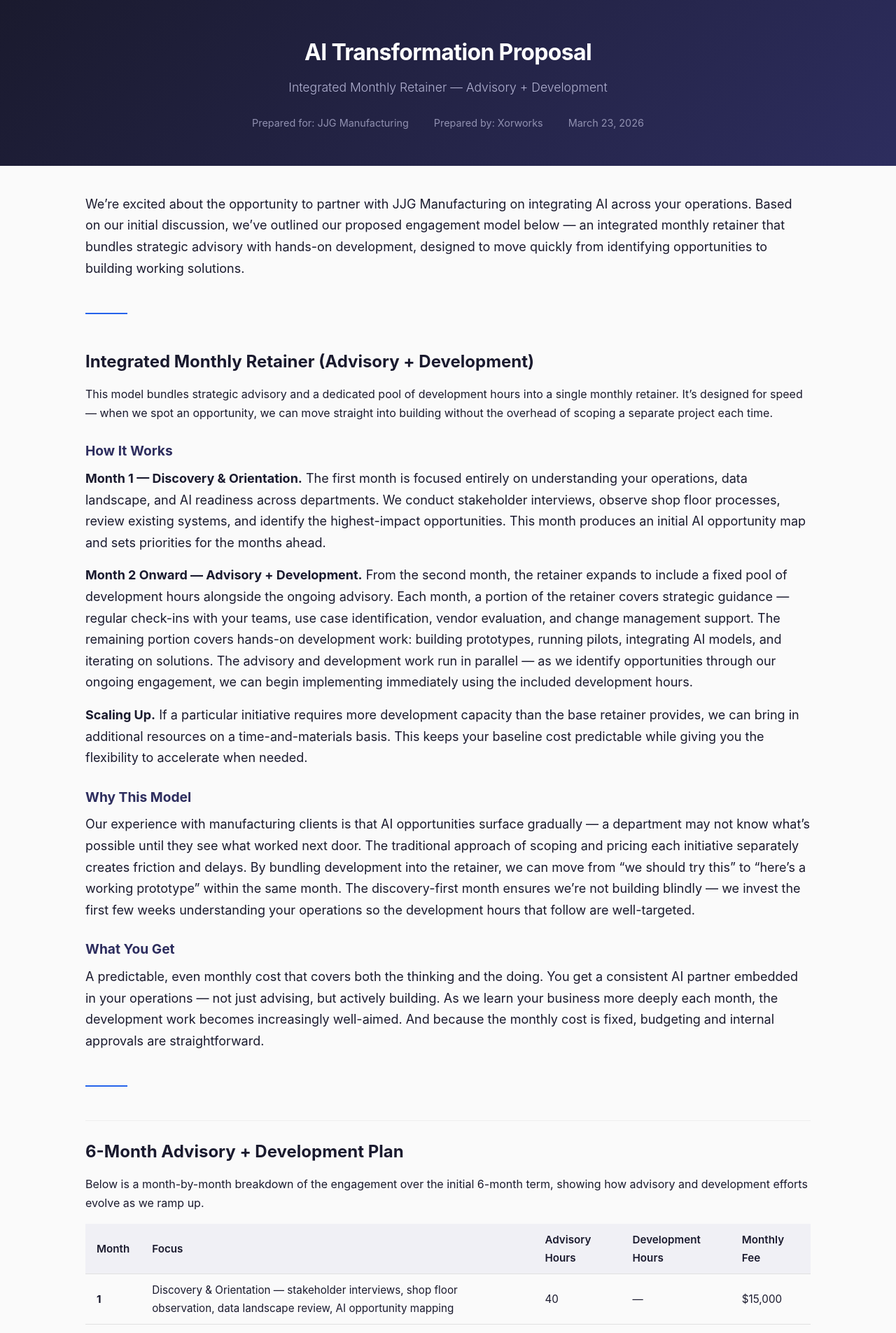
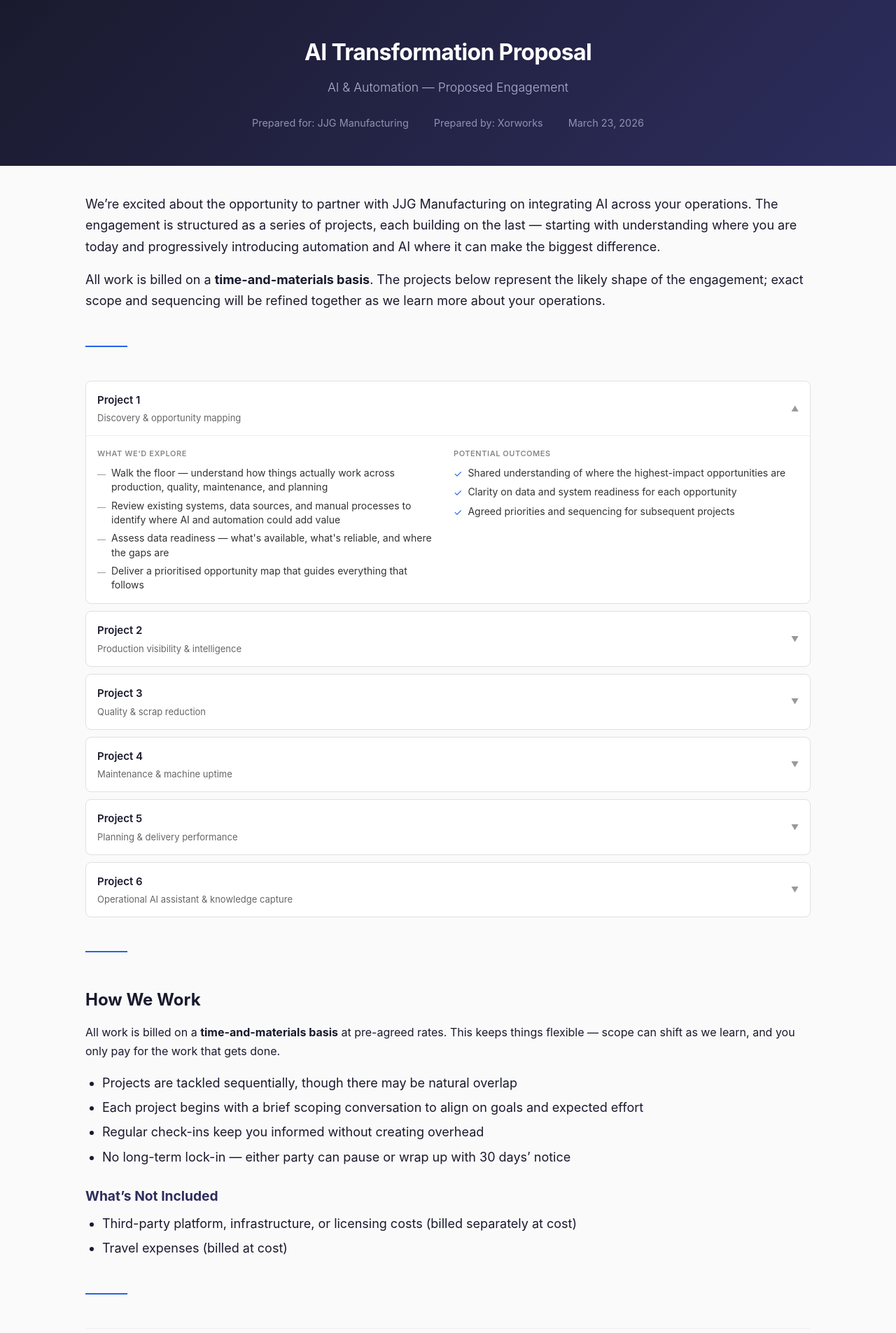
Before and after one commit to xorbh/jjg-proposal, a Jekyll site: the page built from index.md, in a window 1280 px wide. Shown: the top 1905 px of the page at 70% size. Built offline with Jekyll 4.4.1, drawn with Linux system fonts in a browser that asks for light colours; some of the changed text lies outside the part shown.

Commit message:
Restructure proposal as project-based T&M engagement
- Replace monthly retainer model with 6 expandable project cards
- Use interactive HTML component matching kwartz format
- Keep scope and outcomes intentionally broad (T&M, not fixed fee)
- Projects: discovery, production visibility, quality/scrap, maintenance,
  planning/delivery, AI assistant & knowledge capture

Co-Authored-By: Claude Opus 4.6 (1M context) <noreply@anthropic.com>

```diff
--- a/_layouts/default.html
+++ b/_layouts/default.html
@@ -131,7 +131,7 @@
 <body>
   <header>
     <div class="site-title">{{ site.title }}</div>
-    <div class="site-description">Integrated Monthly Retainer — Advisory + Development</div>
+    <div class="site-description">AI & Automation — Proposed Engagement</div>
     <div class="meta">
       <span>Prepared for: JJG Manufacturing</span>
       <span>Prepared by: Xorworks</span>
--- a/index.md
+++ b/index.md
@@ -3,73 +3,198 @@ layout: default
 title: AI Transformation Engagement
 ---
 
-We're excited about the opportunity to partner with JJG Manufacturing on integrating AI across your operations. Based on our initial discussion, we've outlined our proposed engagement model below — an integrated monthly retainer that bundles strategic advisory with hands-on development, designed to move quickly from identifying opportunities to building working solutions.
+We're excited about the opportunity to partner with JJG Manufacturing on integrating AI across your operations. The engagement is structured as a series of projects, each building on the last — starting with understanding where you are today and progressively introducing automation and AI where it can make the biggest difference.
+
+All work is billed on a **time-and-materials basis**. The projects below represent the likely shape of the engagement; exact scope and sequencing will be refined together as we learn more about your operations.
 
 ---
 
-## Integrated Monthly Retainer (Advisory + Development)
+<style>
+  .proj-timeline { display: flex; flex-direction: column; gap: 10px; margin-top: 1.5rem; }
+  .proj-row { border: 1px solid #e0e0e0; border-radius: 8px; overflow: hidden; transition: box-shadow .15s; background: #fff; }
+  .proj-row:hover { box-shadow: 0 0 0 1.5px #bbb; }
+  .proj-header { display: flex; align-items: center; justify-content: space-between; gap: 12px; padding: 14px 16px; cursor: pointer; user-select: none; }
+  .proj-label { font-size: 15px; font-weight: 600; color: #1a1a2e; }
+  .proj-theme { font-size: 13px; color: #666; margin-top: 2px; }
+  .chevron { font-size: 11px; color: #999; transition: transform .2s; flex-shrink: 0; }
+  .proj-row.open .chevron { transform: rotate(180deg); }
+  .proj-details { display: none; border-top: 1px solid #eee; padding: 16px; }
+  .proj-row.open .proj-details { display: block; }
+  .details-grid { display: grid; grid-template-columns: 1fr 1fr; gap: 16px; }
+  .detail-block h4 { font-size: 11px; font-weight: 600; color: #888; text-transform: uppercase; letter-spacing: .05em; margin-bottom: 8px; }
+  .detail-list { display: flex; flex-direction: column; gap: 6px; }
+  .detail-item { display: flex; align-items: flex-start; gap: 8px; font-size: 14px; color: #333; line-height: 1.45; }
+  @media (max-width: 540px) { .details-grid { grid-template-columns: 1fr; } }
+</style>
 
-This model bundles strategic advisory and a dedicated pool of development hours into a single monthly retainer. It's designed for speed — when we spot an opportunity, we can move straight into building without the overhead of scoping a separate project each time.
+<div class="proj-timeline" id="timeline"></div>
 
-### How It Works
+<script>
+const projects = [
+  {
+    label: "Project 1",
+    theme: "Discovery & opportunity mapping",
+    advisory: [
+      "Walk the floor — understand how things actually work across production, quality, maintenance, and planning",
+      "Review existing systems, data sources, and manual processes to identify where AI and automation could add value",
+      "Assess data readiness — what's available, what's reliable, and where the gaps are",
+      "Deliver a prioritised opportunity map that guides everything that follows",
+    ],
+    outcomes: [
+      "Shared understanding of where the highest-impact opportunities are",
+      "Clarity on data and system readiness for each opportunity",
+      "Agreed priorities and sequencing for subsequent projects",
+    ]
+  },
+  {
+    label: "Project 2",
+    theme: "Production visibility & intelligence",
+    advisory: [
+      "Explore how production data could be surfaced more effectively — yield, scrap, cycle times, operator performance",
+      "Identify opportunities for AI-driven insights such as anomaly detection, trend analysis, or predictive alerts",
+      "Evaluate what can be built with existing data versus what would require new instrumentation",
+    ],
+    outcomes: [
+      "Better visibility into what's happening on the shop floor in near real-time",
+      "Early identification of production issues before they compound",
+      "Foundation for more advanced AI applications downstream",
+    ]
+  },
+  {
+    label: "Project 3",
+    theme: "Quality & scrap reduction",
+    advisory: [
+      "Investigate patterns in scrap and rework data — where losses are concentrated and what drives them",
+      "Explore whether predictive models could flag at-risk batches or processes before defects occur",
+      "Consider how quality data could be fed back into planning and operator guidance",
+    ],
+    outcomes: [
+      "Deeper understanding of root causes behind scrap and quality issues",
+      "Potential for meaningful reduction in material waste and rework costs",
+      "Tighter feedback loop between quality outcomes and production decisions",
+    ]
+  },
+  {
+    label: "Project 4",
+    theme: "Maintenance & machine uptime",
+    advisory: [
+      "Review current maintenance practices — how issues are logged, how preventive schedules are managed, where breakdowns cause the most disruption",
+      "Assess whether machine and sensor data could support condition-based or predictive maintenance approaches",
+      "Explore ways to reduce unplanned downtime through smarter scheduling and alerting",
+    ],
+    outcomes: [
+      "More proactive approach to maintenance, less firefighting",
+      "Potential reduction in unplanned downtime and associated production losses",
+      "Better allocation of maintenance resources based on actual machine condition",
+    ]
+  },
+  {
+    label: "Project 5",
+    theme: "Planning & delivery performance",
+    advisory: [
+      "Look at how production planning, scheduling, and delivery commitments could be better informed by real-time data",
+      "Explore AI-assisted forecasting and scheduling to improve on-time delivery",
+      "Identify bottlenecks and capacity constraints that are difficult to see with current tools",
+    ],
+    outcomes: [
+      "More realistic and adaptive production schedules",
+      "Improved on-time delivery performance and customer confidence",
+      "Better forward visibility for leadership on capacity and commitments",
+    ]
+  },
+  {
+    label: "Project 6",
+    theme: "Operational AI assistant & knowledge capture",
+    advisory: [
+      "Explore how an AI assistant could help teams access information, answer operational questions, and surface relevant data across systems",
+      "Consider how institutional knowledge — tribal knowledge, SOPs, historical decisions — could be captured and made accessible",
+      "Define what ongoing support and evolution looks like beyond the initial engagement",
+    ],
+    outcomes: [
+      "Faster access to the right information for people across the organisation",
+      "Reduced dependency on key individuals for operational knowledge",
+      "Clear view of ROI from the engagement and a roadmap for what comes next",
+    ]
+  }
+];
 
-**Month 1 — Discovery & Orientation.** The first month is focused entirely on understanding your operations, data landscape, and AI readiness across departments. We conduct stakeholder interviews, observe shop floor processes, review existing systems, and identify the highest-impact opportunities. This month produces an initial AI opportunity map and sets priorities for the months ahead.
+function render() {
+  const tl = document.getElementById('timeline');
+  projects.forEach((p, i) => {
+    const div = document.createElement('div');
+    div.className = 'proj-row';
+    div.id = 'row-' + i;
+    div.innerHTML = `
+      <div class="proj-header" onclick="toggle(${i})">
+        <div>
+          <div class="proj-label">${p.label}</div>
+          <div class="proj-theme">${p.theme}</div>
+        </div>
+        <div class="chevron">▼</div>
+      </div>
+      <div class="proj-details">
+        <div class="details-grid">
+          <div class="detail-block">
+            <h4>What we'd explore</h4>
+            <div class="detail-list">
+              ${p.advisory.map(a => `
+                <div class="detail-item">
+                  <span style="color:#999;margin-top:3px;font-size:12px">—</span>
+                  <span>${a}</span>
+                </div>
+              `).join('')}
+            </div>
+          </div>
+          <div class="detail-block">
+            <h4>Potential outcomes</h4>
+            <div class="detail-list">
+              ${p.outcomes.map(o => `
+                <div class="detail-item">
+                  <span style="color:#2563eb;font-size:14px;margin-top:1px">&#10003;</span>
+                  <span>${o}</span>
+                </div>
+              `).join('')}
+            </div>
+          </div>
+        </div>
+      </div>
+    `;
+    tl.appendChild(div);
+  });
+}
 
-**Month 2 Onward — Advisory + Development.** From the second month, the retainer expands to include a fixed pool of development hours alongside the ongoing advisory. Each month, a portion of the retainer covers strategic guidance — regular check-ins with your teams, use case identification, vendor evaluation, and change management support. The remaining portion covers hands-on development work: building prototypes, running pilots, integrating AI models, and iterating on solutions. The advisory and development work run in parallel — as we identify opportunities through our ongoing engagement, we can begin implementing immediately using the included development hours.
+function toggle(i) {
+  document.getElementById('row-' + i).classList.toggle('open');
+}
 
-**Scaling Up.** If a particular initiative requires more development capacity than the base retainer provides, we can bring in additional resources on a time-and-materials basis. This keeps your baseline cost predictable while giving you the flexibility to accelerate when needed.
-
-### Why This Model
-
-Our experience with manufacturing clients is that AI opportunities surface gradually — a department may not know what's possible until they see what worked next door. The traditional approach of scoping and pricing each initiative separately creates friction and delays. By bundling development into the retainer, we can move from "we should try this" to "here's a working prototype" within the same month. The discovery-first month ensures we're not building blindly — we invest the first few weeks understanding your operations so the development hours that follow are well-targeted.
-
-### What You Get
-
-A predictable, even monthly cost that covers both the thinking and the doing. You get a consistent AI partner embedded in your operations — not just advising, but actively building. As we learn your business more deeply each month, the development work becomes increasingly well-aimed. And because the monthly cost is fixed, budgeting and internal approvals are straightforward.
+render();
+document.getElementById('row-0').classList.add('open');
+</script>
 
 ---
 
-## 6-Month Advisory + Development Plan
+## How We Work
 
-Below is a month-by-month breakdown of the engagement over the initial 6-month term, showing how advisory and development efforts evolve as we ramp up.
+All work is billed on a **time-and-materials basis** at pre-agreed rates. This keeps things flexible — scope can shift as we learn, and you only pay for the work that gets done.
 
-| Month | Focus | Advisory Hours | Development Hours | Monthly Fee |
-|-------|-------|---------------|-------------------|-------------|
-| **1** | Discovery & Orientation — stakeholder interviews, shop floor observation, data landscape review, AI opportunity mapping | 40 | — | $15,000 |
-| **2** | Priority use case selection, solution architecture, first prototype kickoff | 20 | 60 | $25,000 |
-| **3** | Prototype delivery, pilot validation against operational metrics, second use case scoping | 16 | 80 | $28,000 |
-| **4** | Pilot refinement, production integration planning, operator training design | 16 | 80 | $28,000 |
-| **5** | Production deployment of first solution, second pilot build, monitoring & feedback loops | 12 | 100 | $32,000 |
-| **6** | Second solution deployment, optimization of live systems, roadmap for next phase | 12 | 100 | $32,000 |
-| | | | **6-Month Total** | **$160,000** |
-
-### What's Included
-
-- **Advisory:** Strategic guidance, use case identification, vendor evaluation, change management support, regular check-ins with department heads and leadership
-- **Development:** Prototyping, data pipeline setup, AI model integration, pilot builds, production deployment, operator training materials, monitoring setup
-- **Deliverables:** AI opportunity map (Month 1), pilot evaluation reports, production deployment documentation, monthly progress reports
+- Projects are tackled sequentially, though there may be natural overlap
+- Each project begins with a brief scoping conversation to align on goals and expected effort
+- Regular check-ins keep you informed without creating overhead
+- No long-term lock-in — either party can pause or wrap up with 30 days' notice
 
 ### What's Not Included
 
-- Third-party AI/ML platform or infrastructure costs (e.g., cloud compute, API fees)
+- Third-party platform, infrastructure, or licensing costs (billed separately at cost)
 - Travel expenses (billed at cost)
-- Development hours beyond the included allocation (billed at $150/hr on a time-and-materials basis)
-
-### Terms
-
-- Billed monthly at the start of each month
-- The engagement can be extended beyond 6 months at mutually agreed rates
-- Either party may terminate with 30 days' written notice
-- Unused development hours do not roll over between months
 
 ---
 
 ## Next Steps
 
-We'd love to get this moving. A few questions to help us finalize the plan:
+We'd welcome your thoughts on whether this structure feels right for how JJG operates. A few things that would help us get started:
 
-1. Are there specific departments or use cases you'd want to prioritize in the discovery month?
-2. Who would be the key stakeholders and day-to-day contacts on the JJG side?
-3. What's your preferred timeline for kicking off Month 1?
+1. Are there areas you'd want to prioritise — or any you'd want to defer?
+2. Who would be the key contacts on the JJG side for the discovery phase?
+3. What does your preferred timeline look like for kicking things off?
 
-We're happy to walk through the plan in more detail or adjust the scope and pacing based on your needs.
+We're happy to walk through any of this in more detail.
```
